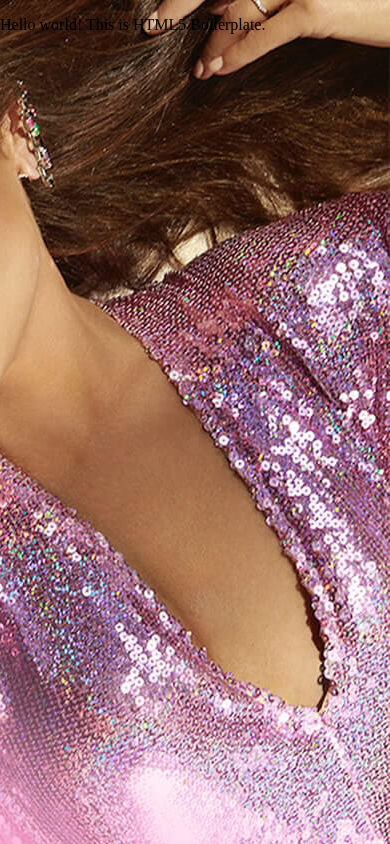
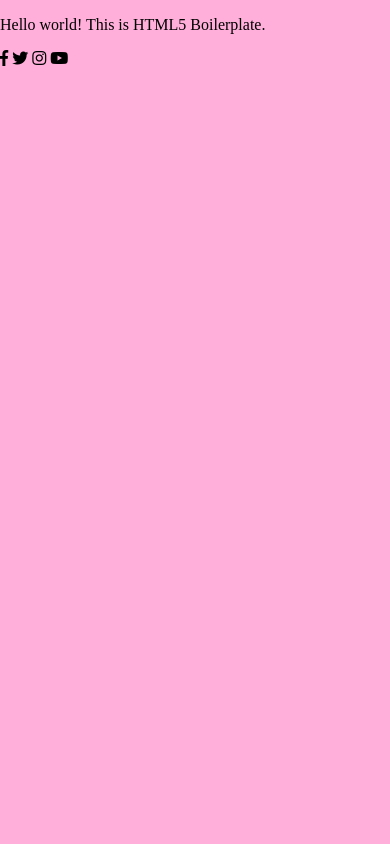
Before and after one commit to thecrownjoel/thalia, a plain HTML site: page index.html in a window 390 px wide. Drawn offline with nearby package versions, Linux system fonts and the light colour scheme.

Commit message:
4th
background image responsive, social icons

```diff
--- a/css/style.css
+++ b/css/style.css
@@ -1,6 +1,12 @@
+/* Main CSS */
 body {
-    background-image: url('../img/thalia-pic.jpg');
-    background-repeat: no-repeat;
-    background-color: #ffafda;
-    background-position: right top;
+    background: #ffafda url('../img/thalia-pic.jpg') right 0 no-repeat;
+    background-size: 50% auto;
 }
+
+/* Media Queries */
+@media only screen and (max-width: 990px) {
+    body {
+        background: #ffafda;
+    }
+}
--- a/index.html
+++ b/index.html
@@ -10,7 +10,7 @@
   <meta name="viewport" content="width=device-width, initial-scale=1, shrink-to-fit=no">
 
 
-
+  <link rel="stylesheet" href="https://use.fontawesome.com/releases/v5.5.0/css/all.css" integrity="sha384-B4dIYHKNBt8Bc12p+WXckhzcICo0wtJAoU8YZTY5qE0Id1GSseTk6S+L3BlXeVIU" crossorigin="anonymous">
   <link rel="stylesheet" href="css/normalize.css">
   <link rel="stylesheet" href="css/style.css">
 </head>
@@ -19,6 +19,10 @@
 
   <p>Hello world! This is HTML5 Boilerplate.</p>
   <script src=""></script>
+  <i class="fab fa-facebook-f"></i>
+  <i class="fab fa-twitter"></i>
+  <i class="fab fa-instagram"></i>
+  <i class="fab fa-youtube"></i>
 
 </body>
 
```
